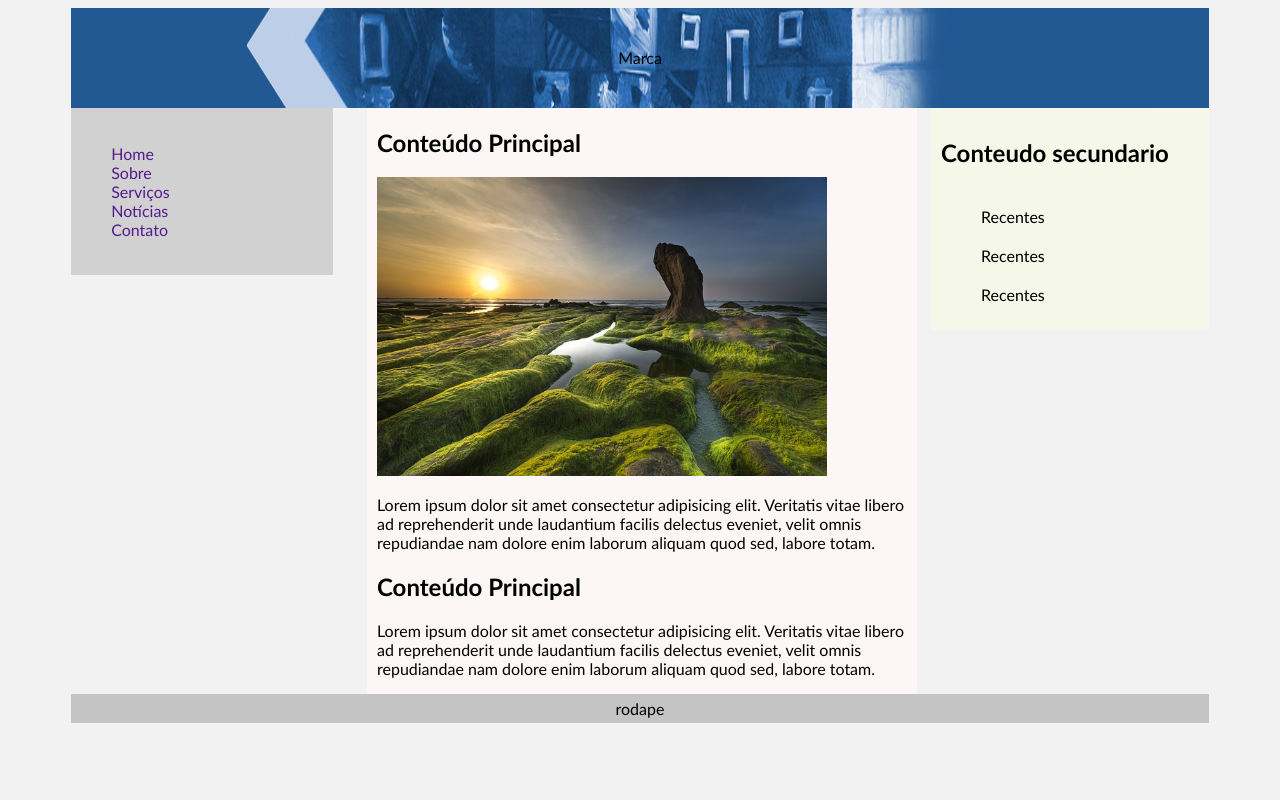
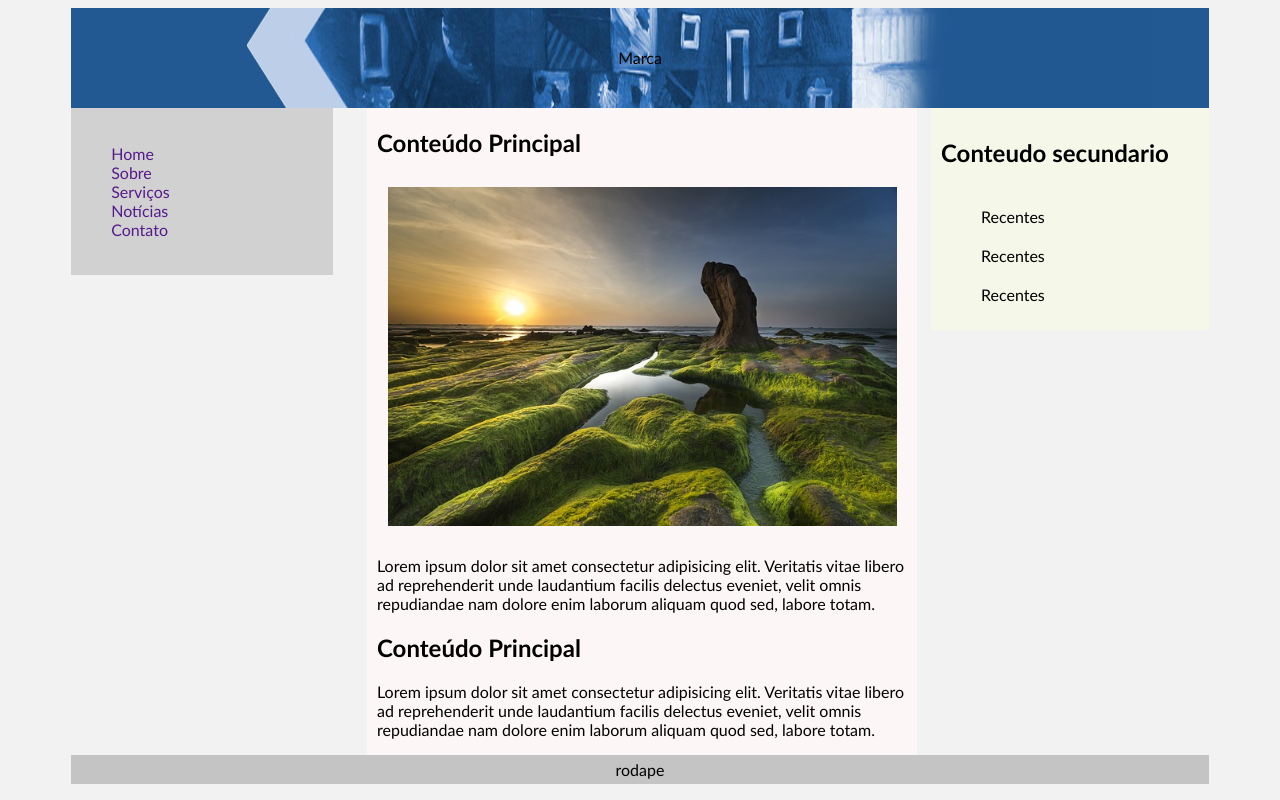
Before and after one commit to ThamyrisCabralArraes/layout-imagens, a plain HTML site: page index.html in a window 1280 px wide. Drawn offline with Linux system fonts and the light colour scheme.

Commit message:
layoutimagem

```diff
--- a/index.html
+++ b/index.html
@@ -19,7 +19,10 @@
         <h2>
           Conteúdo Principal
         </h2>
-        <img src="imagem/natureza.jpg" alt="natureza" width="450">
+        <!-- <div id="imagem">
+          <img src="imagem/natureza.jpg" alt="natureza">
+        </div> -->
+        <img class="img-noticia" src="imagem/natureza.jpg" alt="">
         <p>
           Lorem ipsum dolor sit amet consectetur adipisicing elit. Veritatis vitae libero ad reprehenderit unde laudantium facilis delectus eveniet, velit omnis repudiandae nam dolore enim laborum aliquam quod sed, labore totam.
         </p>
--- a/style.css
+++ b/style.css
@@ -30,6 +30,15 @@ body {
   padding-left: 10px;
   padding-right: 10px;
 }
+img.img-noticia {
+  width: 96%;
+  padding: 2%;
+}
+/* #imagem {
+  width: 90%;
+  overflow: hidden;
+} */
+
 /* Conteudo Secundário */
 #conteudo-secundario {
   width: 33%; /* 320px */
```
